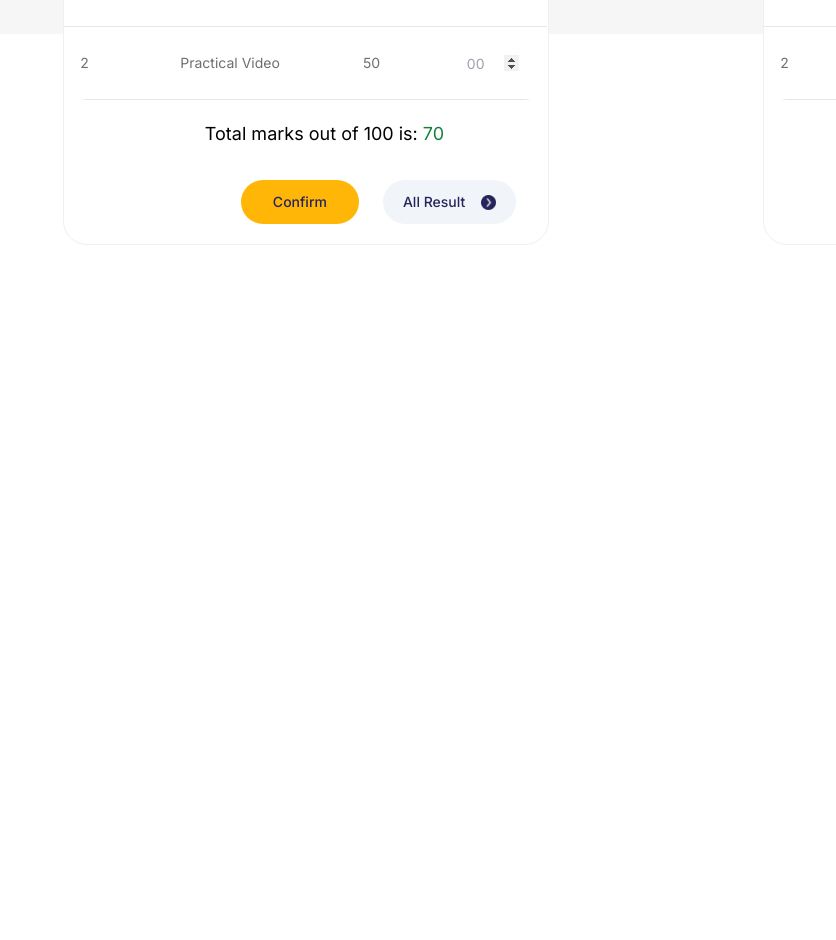
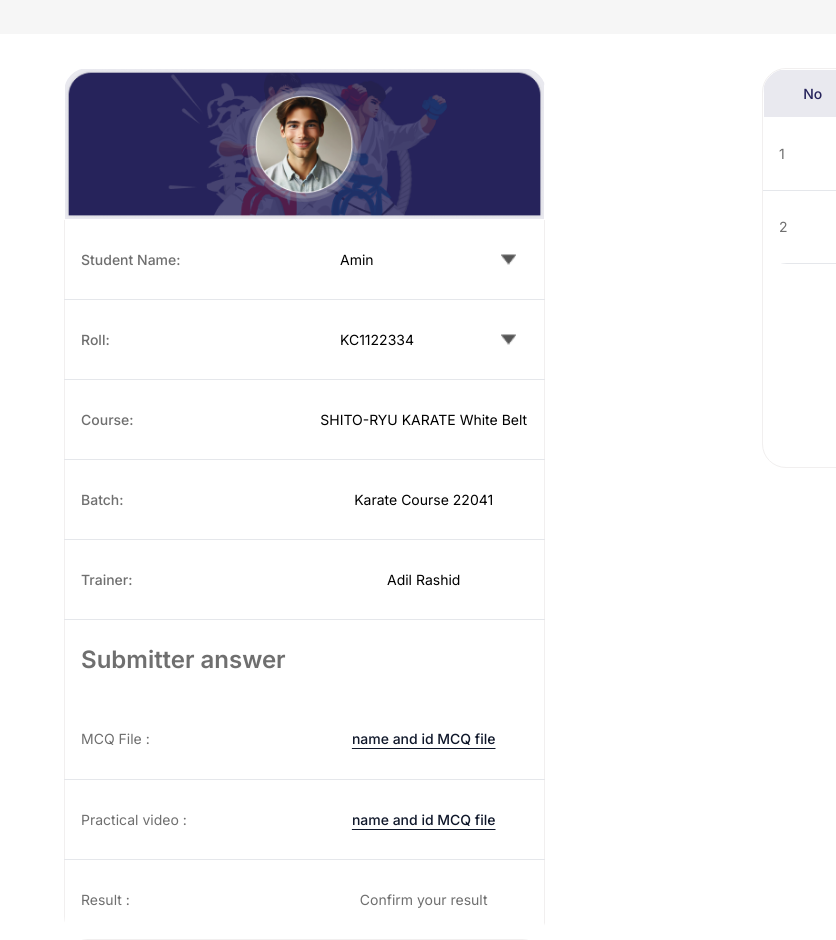
Before and after one commit to Raiyan109/course-project-next-typescript-shadcn, a Next.js app: page / in a window 1280 px wide. Shown: the part 942-1882 px from the top of the page, without its empty margins (444-1280 px from the left). Before the commit the page ends 1187 px from the top, so only its background shows below. Built offline with nearby package versions, Linux system fonts and the light colour scheme.

Commit message:
now only responsive

```diff
--- a/app/page.tsx
+++ b/app/page.tsx
@@ -1,19 +1,20 @@
 import Filters from "@/components/Filters";
 import MarkingTable from "@/components/MarkingTable";
 import Steps from "@/components/Steps";
+import StudentTable from "@/components/StudentTable";
 import Image from "next/image";
 
 export default function Home() {
   return (
     <main className="bg-[#F6F6F6] h-screen">
       <div className="absolute top-48 left-[400px]">
-        <h1 className="text-4xl font-semibold uppercase text-[#26235B]">Exam & Grading</h1>
+        <h1 className="text-4xl font-semibold uppercase text-[#26235B] pt-5">Exam & Grading</h1>
         <Steps />
         <div className="">
           <Filters />
         </div>
         <div className="mt-20 flex justify-around">
-          <MarkingTable />
+          <StudentTable />
           <MarkingTable />
         </div>
       </div>
--- a/components/ExamsTable.tsx
+++ b/components/ExamsTable.tsx
@@ -15,7 +15,7 @@ type Props = {}
 const ExamsTable = (props: Props) => {
     return (
         <div>
-            <Table>
+            <Table className="border border-[#f1efef]">
                 {/* <TableCaption>A list of your recent invoices.</TableCaption> */}
                 <TableHeader>
                     <TableRow>
--- a/components/MarkingTable.tsx
+++ b/components/MarkingTable.tsx
@@ -17,7 +17,7 @@ type Props = {}
 
 const MarkingTable = (props: Props) => {
     return (
-        <div className="rounded-3xl border border-[#f1efef] bg-white">
+        <div className="rounded-3xl border border-[#f1efef] bg-white h-[400px]">
             <Table className="flex-1  rounded-3xl">
 
                 <TableHeader>
--- /dev/null
+++ b/components/McqBtn.tsx
@@ -0,0 +1,17 @@
+import { Button } from '@/components/ui/button';
+
+type StyledButtonProps = React.ComponentProps<typeof Button>
+
+type Props = {}
+
+const McqBtn = ({ ...props }: StyledButtonProps) => {
+    return (
+        <div>
+            <Button variant={'link'} className='underline'>
+                name and id MCQ file
+            </Button>
+        </div>
+    )
+}
+
+export default McqBtn
--- /dev/null
+++ b/components/RollSelect.tsx
@@ -0,0 +1,28 @@
+import {
+    Select,
+    SelectContent,
+    SelectItem,
+    SelectTrigger,
+    SelectValue,
+} from "@/components/ui/select"
+
+type Props = {}
+
+const RollSelect = (props: Props) => {
+    return (
+        <div>
+            <Select>
+                <SelectTrigger className="w-[200px] outline-none border-none float-right">
+                    <SelectValue placeholder="KC1122334" />
+                </SelectTrigger>
+                <SelectContent>
+                    <SelectItem value="light">Light</SelectItem>
+                    <SelectItem value="dark">Dark</SelectItem>
+                    <SelectItem value="system">System</SelectItem>
+                </SelectContent>
+            </Select>
+        </div>
+    )
+}
+
+export default RollSelect
--- a/components/Steps.tsx
+++ b/components/Steps.tsx
@@ -1,12 +1,12 @@
-import stepImg from '@/public/images/step-image.png'
+import stepImg from '@/public/images/belts pointer.png'
 import Image from 'next/image';
 
 type Props = {}
 
 const Steps = (props: Props) => {
     return (
-        <div>
-            <Image src={stepImg} height={30} width={30} alt='logo' />
+        <div className='py-10'>
+            <Image src={stepImg} height={1000} width={1400} alt='logo' />
         </div>
     )
 }
--- /dev/null
+++ b/components/StudentSelect.tsx
@@ -0,0 +1,28 @@
+import {
+    Select,
+    SelectContent,
+    SelectItem,
+    SelectTrigger,
+    SelectValue,
+} from "@/components/ui/select"
+
+type Props = {}
+
+const StudentSelect = (props: Props) => {
+    return (
+        <div>
+            <Select>
+                <SelectTrigger className="w-[200px] outline-none border-none float-end text-black">
+                    <SelectValue placeholder="Amin" />
+                </SelectTrigger>
+                <SelectContent>
+                    <SelectItem value="light">Light</SelectItem>
+                    <SelectItem value="dark">Dark</SelectItem>
+                    <SelectItem value="system">System</SelectItem>
+                </SelectContent>
+            </Select>
+        </div>
+    )
+}
+
+export default StudentSelect
--- /dev/null
+++ b/components/StudentTable.tsx
@@ -0,0 +1,101 @@
+import {
+    Table,
+    TableBody,
+    TableCaption,
+    TableCell,
+    TableHead,
+    TableHeader,
+    TableRow,
+} from "@/components/ui/table"
+import headImg from '@/public/images/Group 1000001834.png'
+import Image from "next/image"
+import StudentSelect from "./StudentSelect"
+import RollSelect from "./RollSelect"
+import McqBtn from "./McqBtn"
+
+
+type Props = {}
+
+const StudentTable = (props: Props) => {
+    return (
+        <div>
+            <Table className="border border-[#f1efef] bg-white">
+                <TableHeader>
+                    <TableRow>
+                        <TableHead className="w-[480px] p-0" colSpan={4}>
+                            <Image src={headImg} height={480} width={480} alt='logo' />
+                        </TableHead>
+                        {/* <TableHead>Status</TableHead>
+                        <TableHead>Method</TableHead>
+                        <TableHead className="text-right">Amount</TableHead> */}
+                    </TableRow>
+                </TableHeader>
+                <TableBody>
+                    <TableRow className="h-20">
+                        <TableCell className="font-medium">Student Name:</TableCell>
+                        <TableCell>
+                            <StudentSelect />
+                        </TableCell>
+
+                    </TableRow>
+                    <TableRow className="h-20">
+                        <TableCell className="font-medium">Roll:</TableCell>
+                        <TableCell className="text-center mr-4 text-black">
+                            <RollSelect />
+                        </TableCell>
+
+                    </TableRow>
+                    <TableRow className="h-20">
+                        <TableCell className="font-medium">Course:</TableCell>
+                        <TableCell className="text-center mr-4 text-black">
+                            SHITO-RYU KARATE White Belt
+                        </TableCell>
+
+                    </TableRow>
+                    <TableRow className="h-20">
+                        <TableCell className="font-medium">Batch:</TableCell>
+                        <TableCell className="text-center mr-4 text-black">
+                            Karate Course 22041
+                        </TableCell>
+
+                    </TableRow>
+
+                    <TableRow className="h-20">
+                        <TableCell className="font-medium">Trainer:</TableCell>
+                        <TableCell className="text-center mr-4 text-black">
+                            Adil Rashid
+                        </TableCell>
+                    </TableRow>
+
+                    <TableRow className="h-20 border-none">
+                        <TableCell className="font-semibold text-2xl">Submitter answer</TableCell>
+                    </TableRow>
+
+                    <TableRow className="h-20">
+                        <TableCell className="">MCQ File :</TableCell>
+                        <TableCell className="text-center mr-4 text-black">
+                            <McqBtn />
+                        </TableCell>
+                    </TableRow>
+
+                    <TableRow className="h-20">
+                        <TableCell className="">Practical video :</TableCell>
+                        <TableCell className="text-center mr-4 text-black">
+                            <McqBtn />
+                        </TableCell>
+                    </TableRow>
+
+                    <TableRow className="h-20">
+                        <TableCell className="">Result :</TableCell>
+                        <TableCell className="text-center mr-4">
+                            Confirm your result
+                        </TableCell>
+                    </TableRow>
+                </TableBody>
+            </Table>
+
+        </div>
+    )
+}
+
+export default StudentTable
```
Also changed, not shown: public/images/Group 1000001834.png (added), public/images/belts pointer.png (added).
